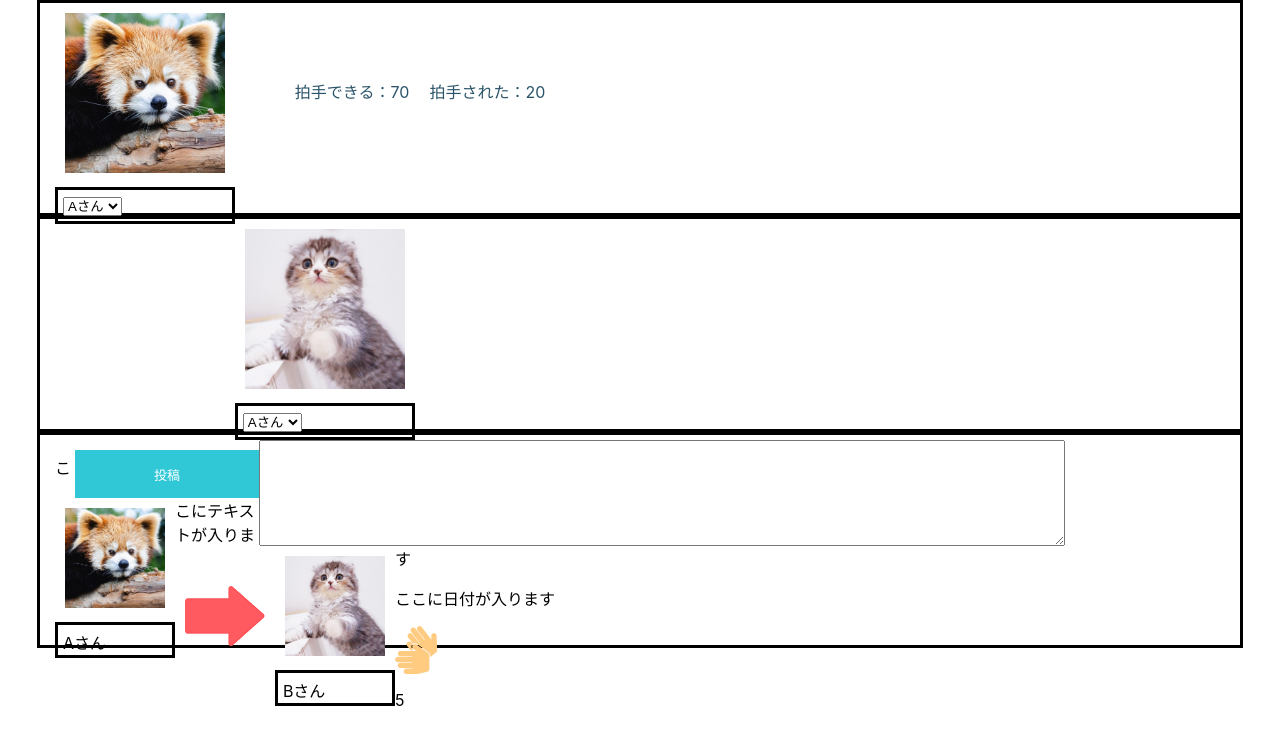
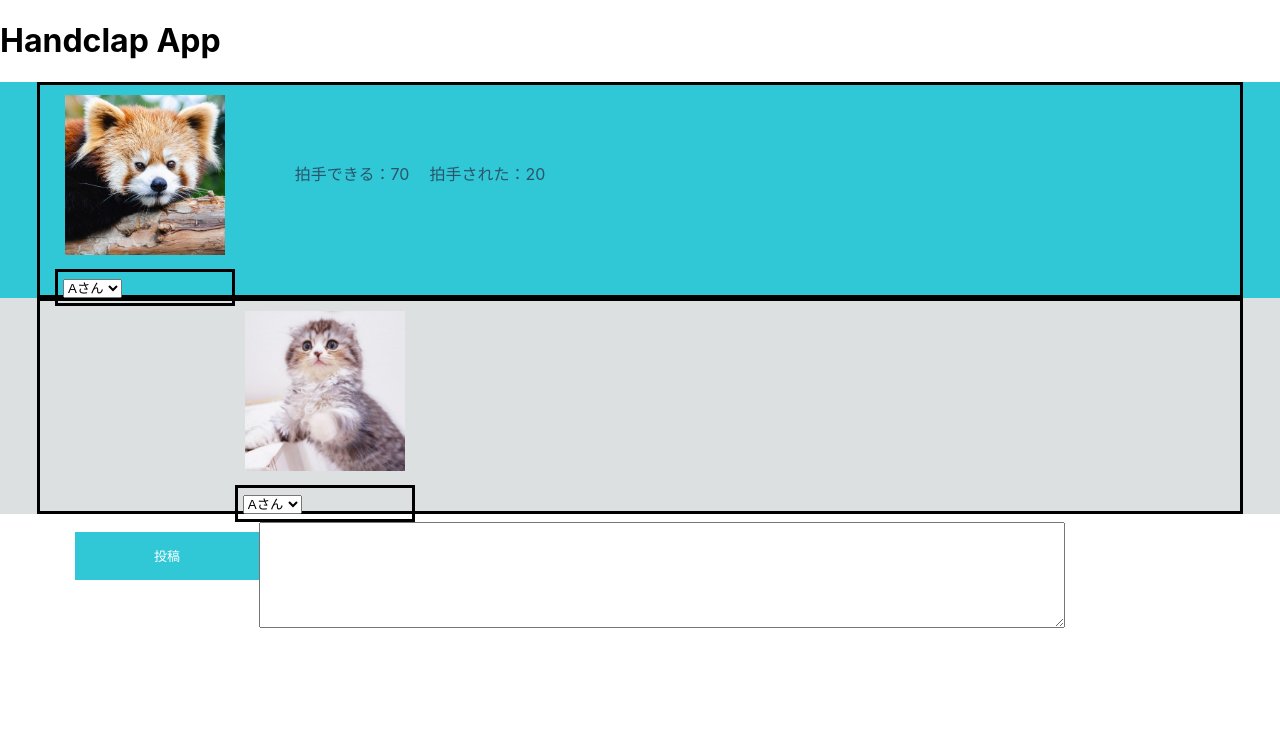
Before and after one commit to kariman12/handclap_app, a React (Create React App) app: page / in a window 1280 px wide. Shown: the top 744 px of the page. Built offline with nearby package versions, Linux system fonts and the light colour scheme.

Commit message:
add form function

```diff
--- a/src/conponents/App.js
+++ b/src/conponents/App.js
@@ -4,15 +4,40 @@ import Post from './post';
 import Show from './show';
 
 class App extends React.Component {
-  render() {
+
+    constructor(props){
+        super(props);
+        this.state = {
+          form_text: [],
+          form_date: []
+        };
+        // ?
+        this.handleAdd = this.handleAdd.bind(this);
+      }
+
+      // データ保存
+      handleAdd(e){
+        // リダイレクト防止(?)
+        e.preventDefault();
+        // フォームから受け取ったデータをオブジェクトに挿入して、stateのtodo配列に追加
+        this.state.form_text.push({title: e.target.title.value}); // まだ保存されていない
+        // setStateを使ってstateを上書き
+        this.setState({form_text: this.state.form_text}); // 保存完了
+        // inputのvalueを空に
+        e.target.title.value = '';
+      }
+
+
+    render() {
     return (
-      <div>
-        <CurrentUser />
-        <Post />
-        <Show />
-      </div>
+        <div>
+            <h1>Handclap App</h1>
+            <CurrentUser />
+            <Post handleAdd={this.handleAdd}/>
+            <Show form_texts={this.state.form_text}/>
+        </div>
     );
-  }
+    }
 }
 
 export default App;
--- a/src/conponents/current_user.js
+++ b/src/conponents/current_user.js
@@ -1,39 +1,7 @@
 import React, { Component } from 'react';
 
-class CurrentUser extends Component {
-
-    constructor(props) {
-        super(props);
-        this.state = {
-            todos: [],
-            name: ''
-        };
-    }
-
-    onInput = (e) => {
-        this.setState({
-            name: e.target.value
-        });
-    }
-
-    addTodo = () => {
-        const {todos, name} = this.state;
-        this.setState({
-            todos: [...todos, name]
-        });
-    }
-
-    removeTodo = (index) => {
-        const {todos, name} = this.state;
-        this.setState({
-            todos: [...todos.slice(0, index), ...todos.slice(index + 1)]
-        });
-    }
-
-    render() {
-        const { todos } = this.state;
-
-        return (
+const CurrentUser = (props) => (
+    <div className="current-user">
         <div className="container">
             <div className="user">
                 <img src={`${process.env.PUBLIC_URL}/panda.jpg`} className="user-image" alt="userimage" />
@@ -50,12 +18,8 @@ class CurrentUser extends Component {
                 <li>拍手された：20</li>
             </ul>
         </div>
-
-
+    </div>
     );
 
 
-    }
-}
-
 export default CurrentUser;
--- a/src/conponents/post.js
+++ b/src/conponents/post.js
@@ -1,39 +1,7 @@
 import React, { Component } from 'react';
 
-class Post extends Component {
-
-    constructor(props) {
-        super(props);
-        this.state = {
-            todos: [],
-            name: ''
-        };
-    }
-
-    onInput = (e) => {
-        this.setState({
-            name: e.target.value
-        });
-    }
-
-    addTodo = () => {
-        const {todos, name} = this.state;
-        this.setState({
-            todos: [...todos, name]
-        });
-    }
-
-    removeTodo = (index) => {
-        const {todos, name} = this.state;
-        this.setState({
-            todos: [...todos.slice(0, index), ...todos.slice(index + 1)]
-        });
-    }
-
-    render() {
-        const { todos } = this.state;
-
-        return (
+const Post = (props) => (
+    <div className="post">
         <div className = "container">
             <div className="user">
                 <img src={`${process.env.PUBLIC_URL}/neko.jpg`} className="user-image" alt="userimage" />
@@ -46,21 +14,21 @@ class Post extends Component {
                 </div>
             </div>
             <div className="post-text">
-                <textarea type="text" onInput={this.onInput} />
-                <button onClick={this.addTodo}>投稿</button>
-                <ul>
-                    {todos.map((todo, index) => <li key={index}>{todo}
+            {/* <textarea type="text" onInput={props.handleAdd} /> */}
+            <form onSubmit={props.handleAdd}>
+            <textarea type="text" name="title"/>
+            {/* <button onClick={props.handleAdd}>投稿</button> */}
+            <input type="submit" value="投稿"/>
+            </form>
+            {/* <ul>
+                {todos.map((todo, index) => <li key={index}>{index + todo}
                 <button onClick={() => {this.removeTodo(index)}}>削除</button>
                 </li>)}
-                </ul>
+            </ul> */}
             </div>
         </div>
-
-
+    </div>
 );
 
 
-    }
-}
-
 export default Post;
--- a/src/conponents/show.js
+++ b/src/conponents/show.js
@@ -1,40 +1,14 @@
 import React, { Component } from 'react';
 
-class Show extends Component {
+let style = { maxWidth: '700px' };
+let btn = { cursor: 'pointer' };
 
-    constructor(props) {
-        super(props);
-        this.state = {
-            todos: [],
-            name: ''
-        };
-    }
+const Show = (props) => (
 
-    onInput = (e) => {
-        this.setState({
-            name: e.target.value
-        });
-    }
-
-    addTodo = () => {
-        const {todos, name} = this.state;
-        this.setState({
-            todos: [...todos, name]
-        });
-    }
-
-    removeTodo = (index) => {
-        const {todos, name} = this.state;
-        this.setState({
-            todos: [...todos.slice(0, index), ...todos.slice(index + 1)]
-        });
-    }
-
-    render() {
-        const { todos } = this.state;
-
-        return (
-            <div className="container">
+    <ul className="siimple-list">
+        {props.form_texts.map((form_text, i) => {
+            return (
+                <div className="container">
                 <div className="users">
                     <div className="user">
                         <img src={`${process.env.PUBLIC_URL}/panda.jpg`} className="show-user-image" alt="userimage" />
@@ -50,19 +24,18 @@ class Show extends Component {
                         </div>
                     </div>
                 </div>
+                <li key={i} className="siimple-list-item siimple--bg-white" style={style}>{form_text.title} </li>
                 <div className="show-text">
-                    <p>ここにテキストが入ります</p>
                     <p>ここに日付が入ります</p>
-                    <i class="fas fa-sign-language fa-3x clap-mark"></i>
+                    <i className="fas fa-sign-language fa-3x fa-border clap-mark"></i>
                     <p>5</p>
                 </div>
             </div>
+            )
+        })}
+    </ul>
 
 
-        );
-
-
-    }
-}
+);
 
 export default Show;
--- a/src/index.css
+++ b/src/index.css
@@ -14,6 +14,14 @@ code {
 
 ul {
   list-style: none;
+}
+
+.current-user {
+  background-color: #30c8d6;
+}
+
+.post {
+  background-color: #dde0e0;
 }
 
 .container {
@@ -69,7 +77,7 @@ ul {
   float: right;
 }
 
-.post-text button{
+.post-text input{
   float: right;
   color: #fff;
   width: 184px;
```
Lines whose indentation alone changed are shown as unchanged.
